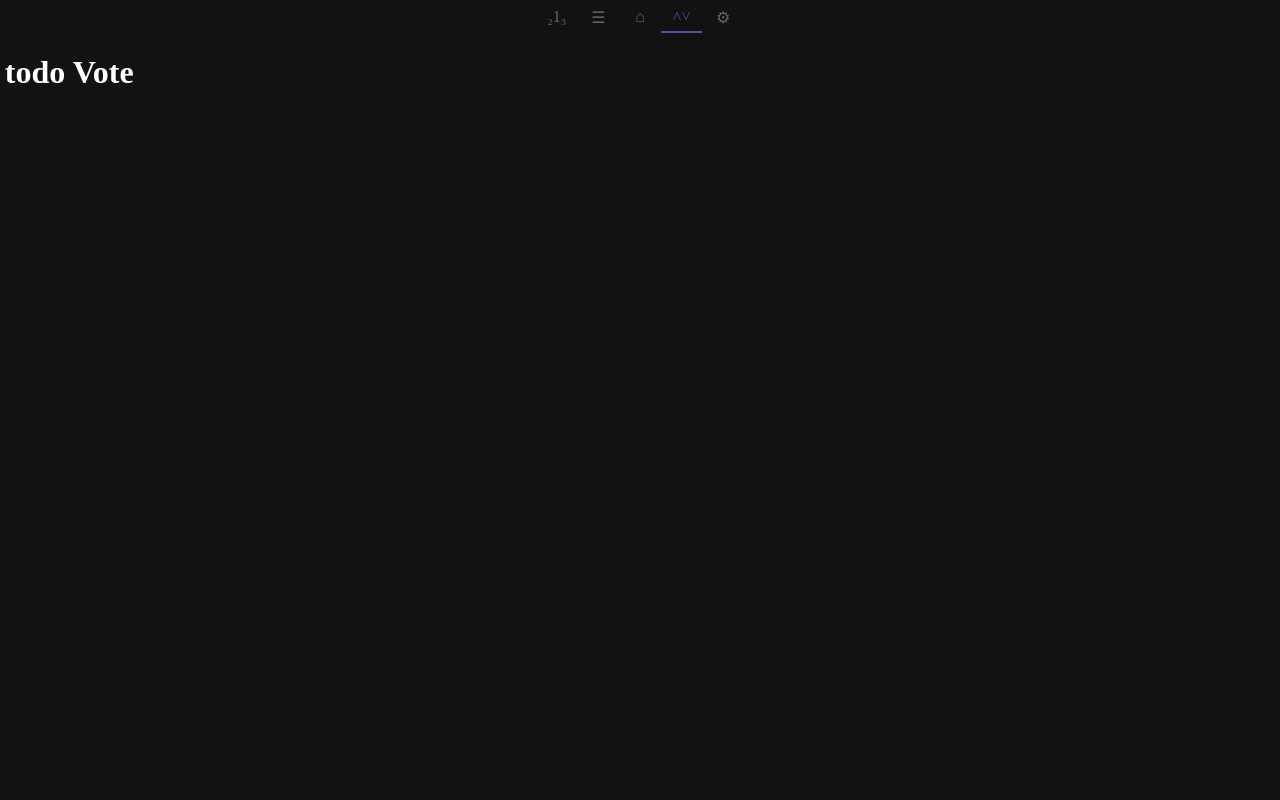
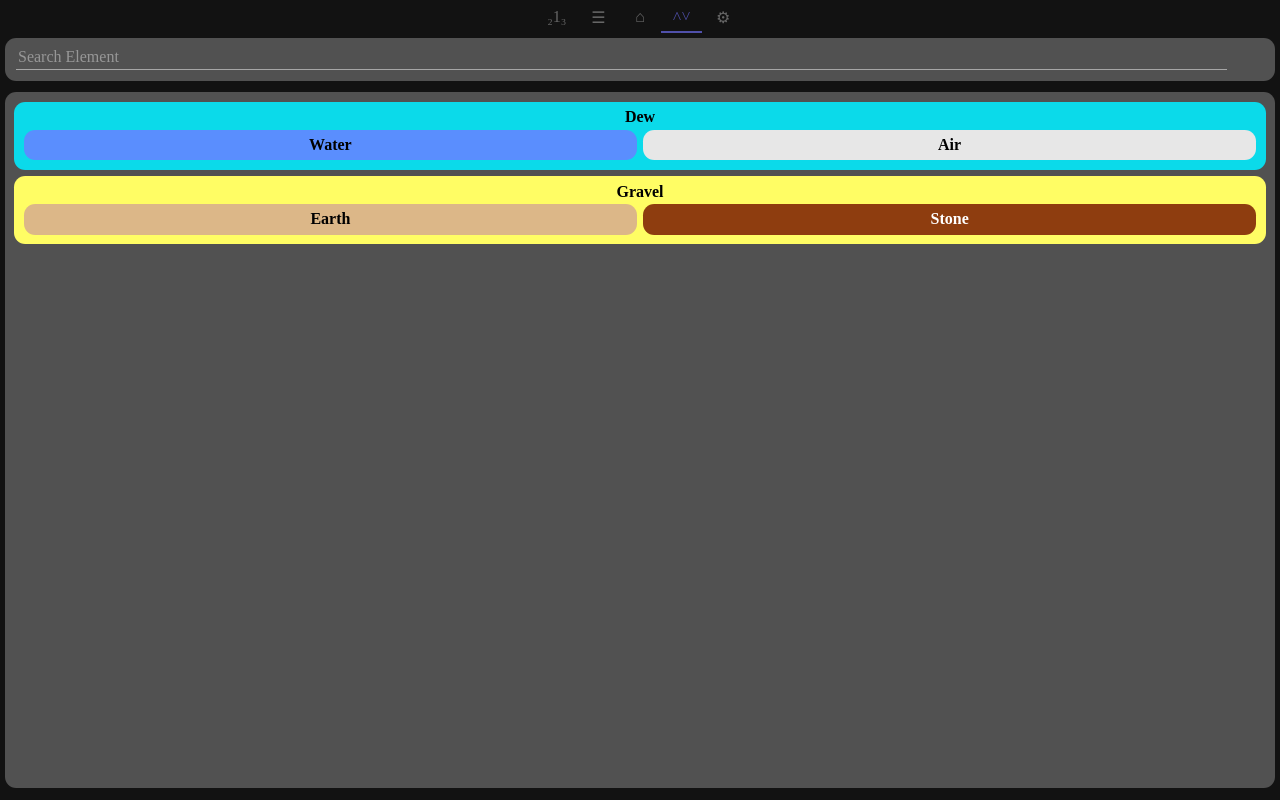
Before and after one commit to Heliodex/Elemental, a SvelteKit app: page /vote in a window 1280 px wide. Built offline with nearby package versions, Linux system fonts and the light colour scheme.

Commit message:
Add basic vote page to allow voting for elements

```diff
--- a/src/routes/vote/+page.svelte
+++ b/src/routes/vote/+page.svelte
@@ -1 +1,133 @@
-<h1>todo Vote</h1>
+<script lang="ts">
+	const votes: [
+		string,
+		[number, number, number],
+		[string, [number, number, number]][]
+	][] = [
+		[
+			"Dew",
+			[11, 218, 234],
+			[
+				["Water", [90, 142, 254]],
+				["Air", [231, 231, 231]],
+			],
+		],
+		[
+			"Gravel",
+			[255, 253, 100],
+			[
+				["Earth", [220, 183, 136]],
+				["Stone", [142, 61, 15]],
+			],
+		],
+	]
+</script>
+
+<div class="all">
+	<section>
+		<div class="search">
+			<input type="text" placeholder="Search Element" />
+		</div>
+	</section>
+
+	<section class="itemsection">
+		<div class="items">
+			{#each votes as vote}
+				<div class="vote" style="background: rgb({vote[1]})">
+					<p
+						class="voteheader"
+						style="color: {(vote[1][0] + vote[1][1] + vote[1][2]) /
+							3 >
+						127
+							? 'black'
+							: 'white'}">
+						{vote[0]}
+					</p>
+					<span class="elements">
+						{#each vote[2] as element}
+							<span
+								class="element"
+								style="background: rgb({element[1]})">
+								<span
+									style="color: {(element[1][0] +
+										element[1][1] +
+										element[1][2]) /
+										3 >
+									127
+										? 'black'
+										: 'white'}">
+									{element[0]}
+								</span>
+							</span>
+						{/each}
+					</span>
+				</div>
+			{/each}
+		</div>
+	</section>
+</div>
+
+<style lang="sass">
+	.all
+		padding-top: 0.3rem
+		display: flex
+
+		justify-content: flex-end
+		flex-direction: column
+		height: 99%
+
+	section
+		padding-bottom: 0.7rem
+		> div
+			display: flex
+			flex-direction: column
+			overflow-y: auto
+			border-radius: 0.7rem
+			background: #515151
+			padding: 0.4rem
+
+	.vote
+		margin: 0.2rem
+		border-radius: 0.7rem
+		padding: 0.4rem
+
+	.elements
+		display: flex
+
+	.voteheader
+		font-weight: bold
+		text-align: center
+		margin: 0
+
+	.element
+		width: 50%
+		border-radius: 0.7rem
+		padding: 0.4rem
+		margin: 0.2rem
+		color: black
+		text-align: center
+		font-weight: bold
+		border: none
+		word-wrap: break-word
+
+		span
+			background-color: #0000
+
+	.itemsection, .items
+		height: 99%
+
+	input
+		width: 96%
+		background: none
+		border: none
+		color: white
+		padding-bottom: 0.2rem
+		margin: 0.3rem
+
+		border-bottom: 1px solid #a6a6a6
+		transition: border-bottom 0.2s
+
+		&:focus
+			outline: none
+			border-bottom: 1px solid #d81b60
+</style>
```
